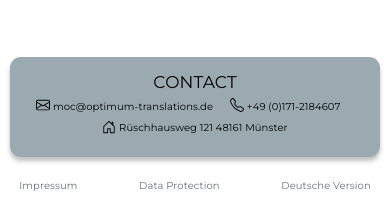
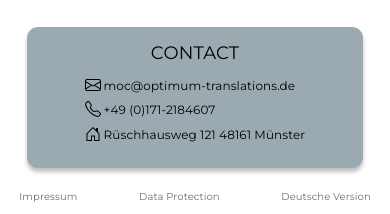
Before and after one commit to 10high/OptimumTranslationsWebsite, a plain HTML site: page index.html in a window 390 px wide. Shown: the part 738-952 px from the top of the page. Drawn offline with Linux system fonts and the light colour scheme.

Commit message:
Footer layout changes
Changed footer layout to be more robust in smaller display sizes.

```diff
--- a/index.html
+++ b/index.html
@@ -57,7 +57,6 @@
 
         </main>
         <footer>
-            <div class="contactsBackground">
             <div class="contactsFlexWrapper">
                 <h3 class="contactHeader">Contact</h3>
 
@@ -68,8 +67,7 @@
                             <path
                                 d="M0 4a2 2 0 0 1 2-2h12a2 2 0 0 1 2 2v8a2 2 0 0 1-2 2H2a2 2 0 0 1-2-2V4Zm2-1a1 1 0 0 0-1 1v.217l7 4.2 7-4.2V4a1 1 0 0 0-1-1H2Zm13 2.383-4.708 2.825L15 11.105V5.383Zm-.034 6.876-5.64-3.471L8 9.583l-1.326-.795-5.64 3.47A1 1 0 0 0 2 13h12a1 1 0 0 0 .966-.741ZM1 11.105l4.708-2.897L1 5.383v5.722Z" />
                         </svg>
-                            <a class="addressLink"
-                                href="mailto:moc@optimum-translations.de">moc@optimum-translations.de</a>
+                        <a class="addressLink" href="mailto:moc@optimum-translations.de">moc@optimum-translations.de</a>
                     </span>
 
                     <span class="addressItem phoneNumber">
@@ -93,7 +91,7 @@
                     </span>
                 </address>
             </div>
-            </div>
+
 
             <ul class="footerLegalWrapper">
                 <li><a class="footerLegal" href="html/EN/impressum.html"">Impressum</a></li>
--- a/styles/shared.css
+++ b/styles/shared.css
@@ -370,23 +370,18 @@
     margin-top: 6rem;
 }
 
-.contactsBackground {
-    width: 100%;
-    height: 10rem;
-    display: flex;
-    justify-content: center;
+.contactsFlexWrapper {
+    width: 91.39%;
+    height: fit-content;
+    padding: 1rem 2rem 2rem 2rem;
     background-color: #9BAAB1;
     border-radius: 1.1rem;
     box-shadow: 0px 4px 4px rgba(0, 0, 0, 0.25);
-}
-
-.contactsFlexWrapper {
     display: flex;
     flex-direction: column;
     align-items: center;
-    gap: 1rem;
-    width: 91.39%;
-    margin-top: 1.5rem;
+    justify-content: center;
+
 }
 
 .contactHeader {
@@ -429,7 +424,7 @@
     color: var(--fontSecondaryColor);
 }
 
-/*Responsive between 644px and 810px */
+
 @media(max-width:810px) {
     .pageFlexWrapper {
         margin-top: clamp(1rem, 2.2vw, 2rem);
@@ -445,6 +440,10 @@
 }
 
 @media(max-width:644px) {
+    footer {
+        margin-top: 2rem;
+    }
+
     .contactsFlexWrapper {
         width: 80%;
         gap: 0;
@@ -452,35 +451,17 @@
     }
 
     .contactDetailsWrapper {
-        justify-content: space-around;
-    }
-
-
-
-    .phoneNumber {
-        flex-basis: 40%;
-
-    }
-
-    .emailAddress {
-        flex-basis: 60%;
-        text-align: center;
-    }
-
-    .postalAddress {
-        flex-basis: 100%;
-        text-align: center;
+        flex-direction: column;
+        justify-content: center;
+        width: max-content;
+        margin-left: auto;
+        margin-right: auto;
+        margin-top: 0.5rem;
 
     }
 
 }
 
-@media(max-width:500px) {
-    .contactsFlexWrapper {
-        width: 95%;
-    }
-
-}
 
 @media(max-width:450px) {
     .footerLegalWrapper {
@@ -489,19 +470,6 @@
 }
 
 @media(max-width:405px) {
-    .contactHeader {
-        font-size: 1.7rem;
-
-    }
-
-    .contactIcons {
-        width: 14px;
-        height: 14px;
-    }
-
-    .addressLink {
-        font-size: 1rem;
-    }
 
     .footerLegal {
         font-size: 1rem;
```
Lines whose indentation alone changed are shown as unchanged.
